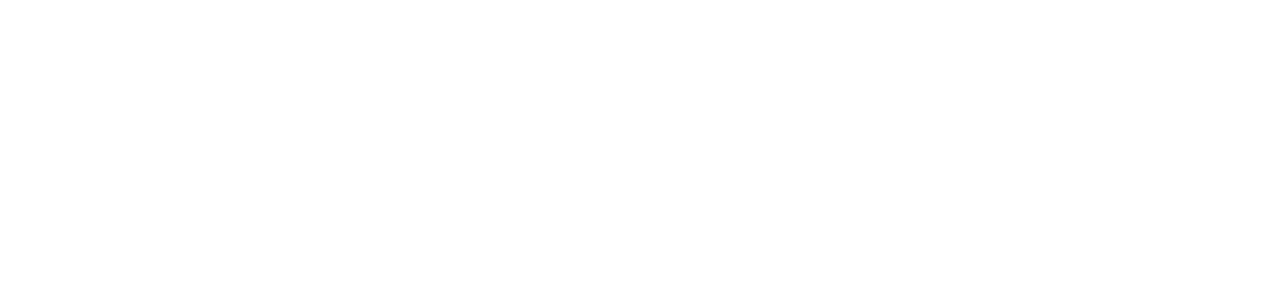
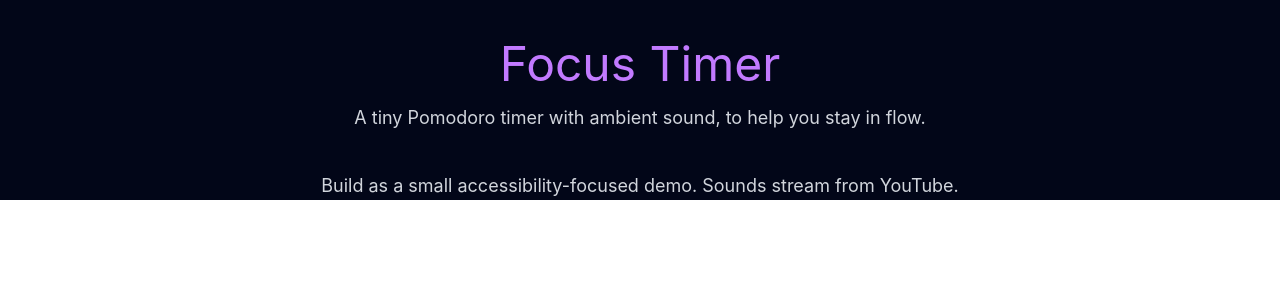
Before and after one commit to RomanIlyuk/The-Focus-Timer, a React (Vite) app: page / in a window 1280 px wide. Shown: the top 300 px of the page. Built offline with nearby package versions, Linux system fonts and the light colour scheme.

Commit message:
feat: add header/footer components

```diff
--- /dev/null
+++ b/src/components/Footer/Footer.jsx
@@ -0,0 +1,11 @@
+function Footer() {
+  return (
+    <div className="flex flex-col items-center justify-center">
+      <p className="text-gray-300 text-lg">
+        Build as a small accessibility-focused demo. Sounds stream from YouTube.
+      </p>
+    </div>
+  );
+}
+
+export default Footer;
--- a/src/components/Header/Header.jsx
+++ b/src/components/Header/Header.jsx
@@ -1,3 +1,12 @@
-function Header() {}
+function Header() {
+  return (
+    <div className="flex flex-col items-center justify-center pt-10 pb-10">
+      <h1 className="text-purple-400 text-5xl pb-4">Focus Timer</h1>
+      <p className="text-gray-300 text-lg">
+        A tiny Pomodoro timer with ambient sound, to help you stay in flow.
+      </p>
+    </div>
+  );
+}
 
 export default Header;
--- a/src/pages/Home.jsx
+++ b/src/pages/Home.jsx
@@ -1,7 +1,13 @@
+import Footer from "../components/Footer/Footer";
 import Header from "../components/Header/Header";
 
 function Home() {
-  return <Header />;
+  return (
+    <>
+      <Header />
+      <Footer />
+    </>
+  );
 }
 
 export default Home;
```
